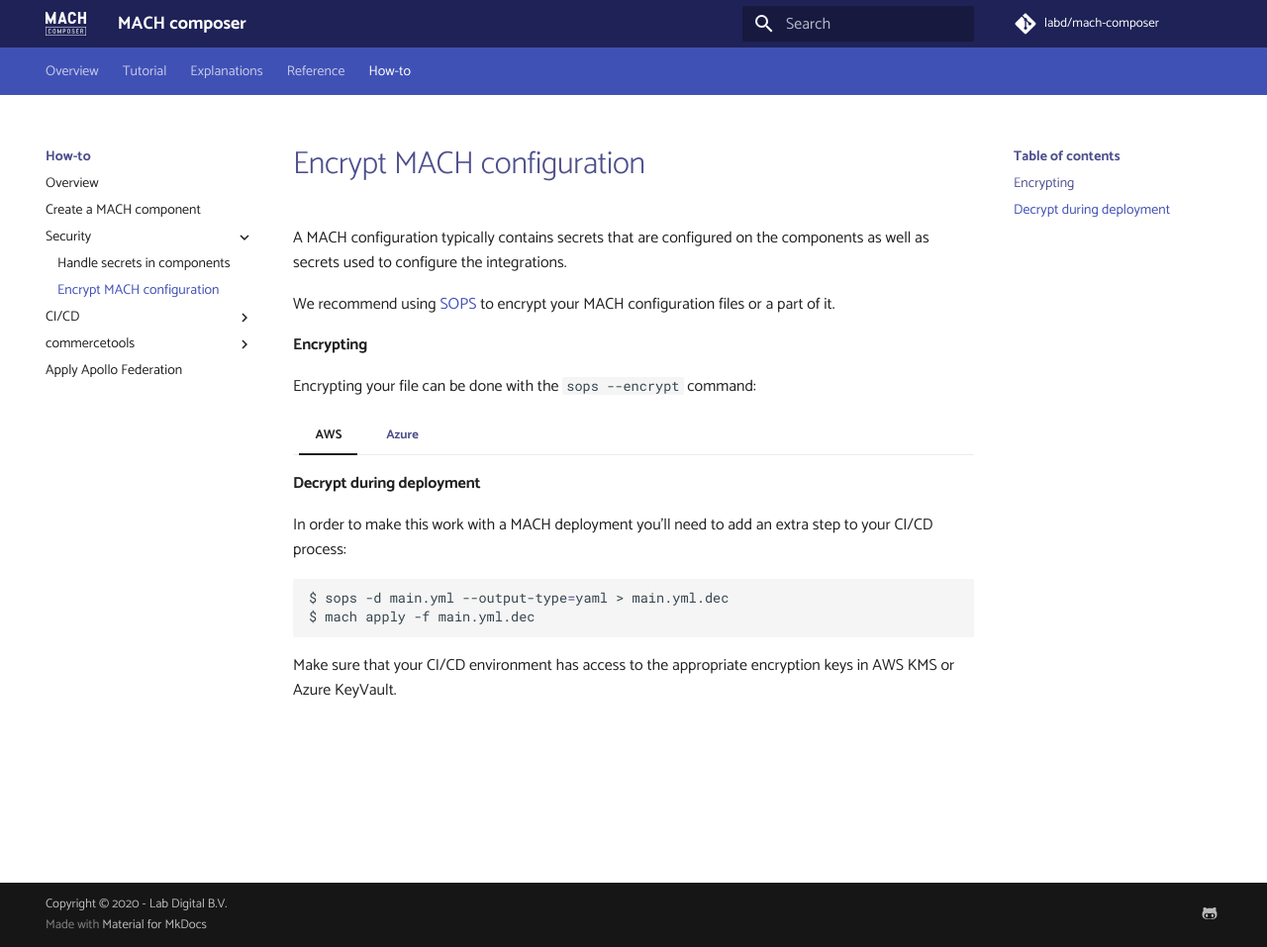
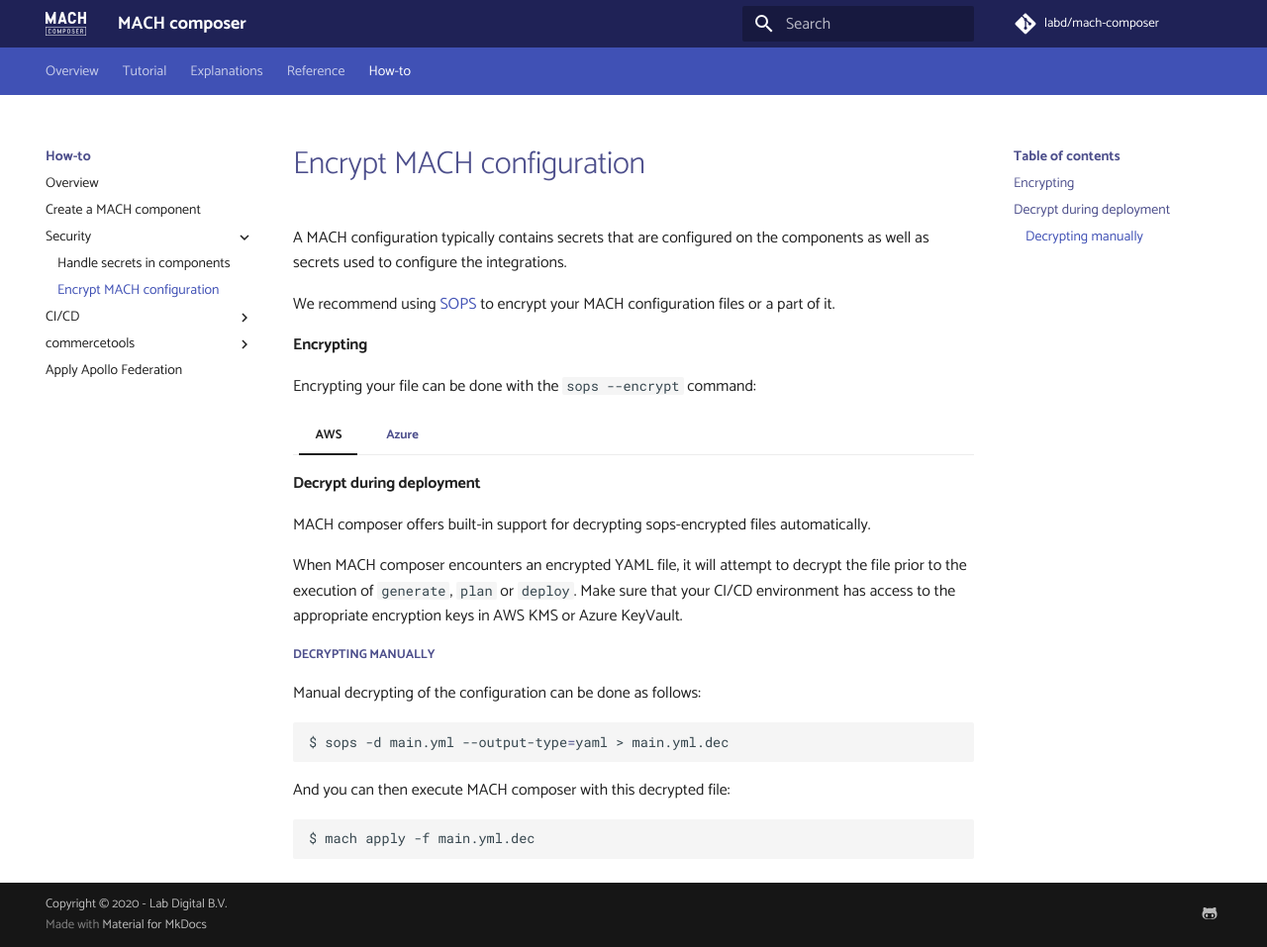
Before and after one commit to mach-composer/mach-composer-cli, an MkDocs documentation site: the page built from docs/src/howto/security/encrypt.md, in a window 1280 px wide and 957 px high. Shown: the whole window at 99% size. Built offline with MkDocs 1.6.1 and Material for MkDocs 9.7.7, drawn with Linux system fonts in a browser that asks for light colours; a script that is not in the unit is left out; comment, search, counter and statistics services are not loaded.

Commit message:
Note about decrypting SOPS-decrypted files.

````diff
--- a/docs/src/howto/security/encrypt.md
+++ b/docs/src/howto/security/encrypt.md
@@ -23,11 +23,19 @@
 
 #### Decrypt during deployment
 
-In order to make this work with a MACH deployment you'll need to add an extra step to your CI/CD process:
+MACH composer offers built-in support for decrypting sops-encrypted files automatically.
+
+When MACH composer encounters an encrypted YAML file, it will attempt to decrypt the file prior to the execution of `generate`, `plan` or `deploy`.
+Make sure that your CI/CD environment has access to the appropriate encryption keys in AWS KMS or Azure KeyVault.
+
+##### Decrypting manually
+Manual decrypting of the configuration can be done as follows:
 
 ```bash
 $ sops -d main.yml --output-type=yaml > main.yml.dec
+```
+
+And you can then execute MACH composer with this decrypted file:
+```bash
 $ mach apply -f main.yml.dec
 ```
-
-Make sure that your CI/CD environment has access to the appropriate encryption keys in AWS KMS or Azure KeyVault.
````
